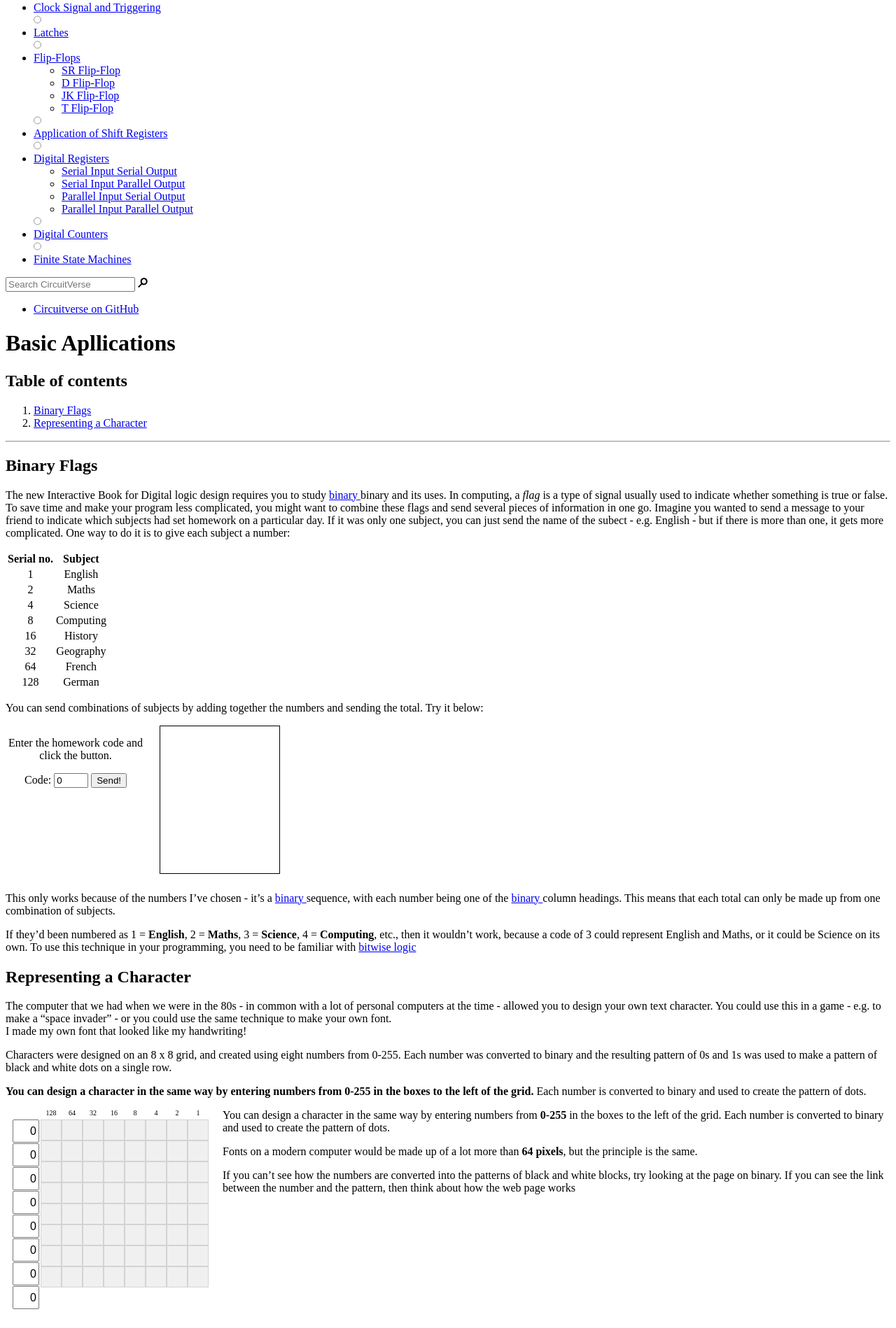
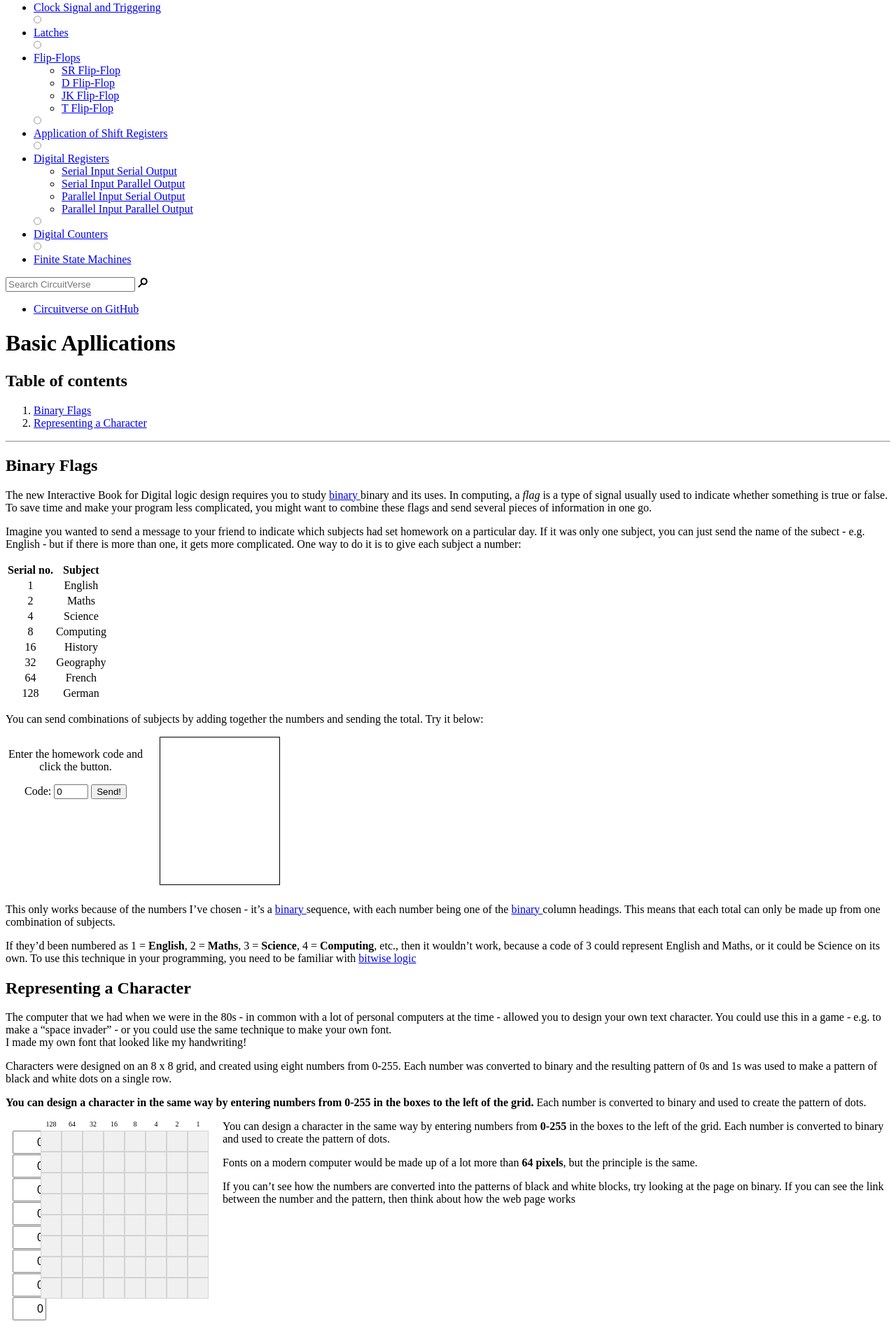
Before and after one commit to CircuitVerse/Interactive-Book, a Jekyll site: the page built from docs/application2.md, in a window 1280 px wide. Shown: the part 719-2617 px from the top of the page at 70% size. Built offline with Jekyll 4.4.1, drawn with Linux system fonts in a browser that asks for light colours.

Commit message:
complete basic interactions

```diff
--- a/_includes/application2.html
+++ b/_includes/application2.html
@@ -1,6 +1,6 @@
 <style >
     #values			{width: 40px; display: inline-block; vertical-align: top; float: left; margin: 15px 0px 10px 10px}
-    #values input	{width: 30px; font-size: 16px; margin: 0px 0px 1px 0px; height: 27px; text-align: right}
+    #values input	{width: 40px; font-size: 16px; margin: 0px 0px 1px 0px; height: 27px; text-align: right}
     #display		{display: inline-block; width: 240px; vertical-align: top; margin: 0px 20px 10px 0px; float: left}
     #character		{display: inline-block; width: 310px; float: left}
     .little			{width: 30px; height: 15px; margin: 0px; display: run-in; float:left; font-size: 10px; text-align: center}
@@ -10,19 +10,25 @@
 
 <div id="character">
     <div id="values">
-        <input type="text" onkeyup="update_display();" maxlength="3" value="0">
-        <input type="text" onkeyup="update_display();" maxlength="3" value="0">
-        <input type="text" onkeyup="update_display();" maxlength="3" value="0">
-        <input type="text" onkeyup="update_display();" maxlength="3" value="0">
-        <input type="text" onkeyup="update_display();" maxlength="3" value="0">
-        <input type="text" onkeyup="update_display();" maxlength="3" value="0">
-        <input type="text" onkeyup="update_display();" maxlength="3" value="0">
-        <input type="text" onkeyup="update_display();" maxlength="3" value="0">
+        <input type="text_2" onkeyup="update_display();" maxlength="3" value="0">
+        <input type="text_2" onkeyup="update_display();" maxlength="3" value="0">
+        <input type="text_2" onkeyup="update_display();" maxlength="3" value="0">
+        <input type="text_2" onkeyup="update_display();" maxlength="3" value="0">
+        <input type="text_2" onkeyup="update_display();" maxlength="3" value="0">
+        <input type="text_2" onkeyup="update_display();" maxlength="3" value="0">
+        <input type="text_2" onkeyup="update_display();" maxlength="3" value="0">
+        <input type="text_2" onkeyup="update_display();" maxlength="3" value="0">
     </div>
     <div id="display">
-        <div class="little">128</div><div class="little">64</div><div class="little">32</div><div class="little">
-        16</div><div class="little">8</div><div class="little">4</div><div class="little">
-        2</div><div class="little">1</div>
+        <div class="little">128</div>
+        <div class="little">64</div>
+        <div class="little">32</div>
+        <div class="little">16</div>
+        <div class="little">8</div>
+        <div class="little">4</div>
+        <div class="little">2</div>
+        <div class="little">1</div>
+
         <div class="pixel"></div><div class="pixel"></div><div class="pixel"></div><div class="pixel"></div><div class="pixel"></div><div class="pixel"></div><div class="pixel"></div><div class="pixel"></div>
         <div class="pixel"></div><div class="pixel"></div><div class="pixel"></div><div class="pixel"></div><div class="pixel"></div><div class="pixel"></div><div class="pixel"></div><div class="pixel"></div>
         <div class="pixel"></div><div class="pixel"></div><div class="pixel"></div><div class="pixel"></div><div class="pixel"></div><div class="pixel"></div><div class="pixel"></div><div class="pixel"></div>
--- a/assets/js/module.js
+++ b/assets/js/module.js
@@ -260,7 +260,7 @@
 
 function update_display()
 {
-    var values = document.querySelectorAll('input[type="text"]');
+    var values = document.querySelectorAll('input[type="text_2"]');
     var pixels = document.querySelectorAll('.pixel');
 
     for(var i = 0; i<64; i+=8)
--- a/docs/application2.md
+++ b/docs/application2.md
@@ -19,6 +19,7 @@
 ## Binary Flags
 The new Interactive Book  for Digital logic design requires you to study [binary ](https://learn.circuitverse.org/docs/binary.html) binary and its uses.
 In computing, a <em>flag</em> is a type of signal usually used to indicate whether something is true or false. To save time and make your program less complicated, you might want to combine these flags and send several pieces of information in one go.
+
 Imagine you wanted to send a message to your friend to indicate which subjects had set homework on a particular day. If it was only one subject, you can just send the name of the subect - e.g. English - but if there is more than one, it gets more complicated. One way to do it is to give each subject a number:
 
 | Serial no.      | Subject     |
```
Also changed, not shown: 1 other file.
